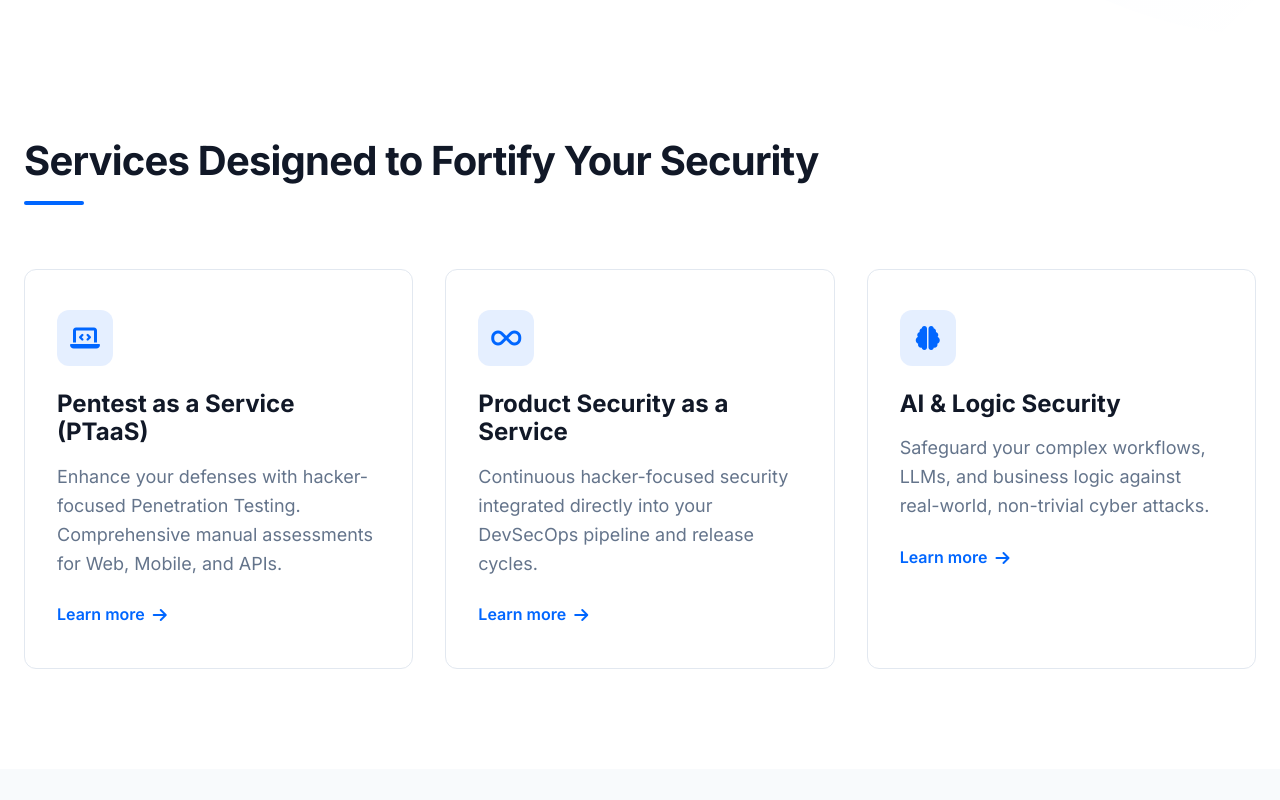
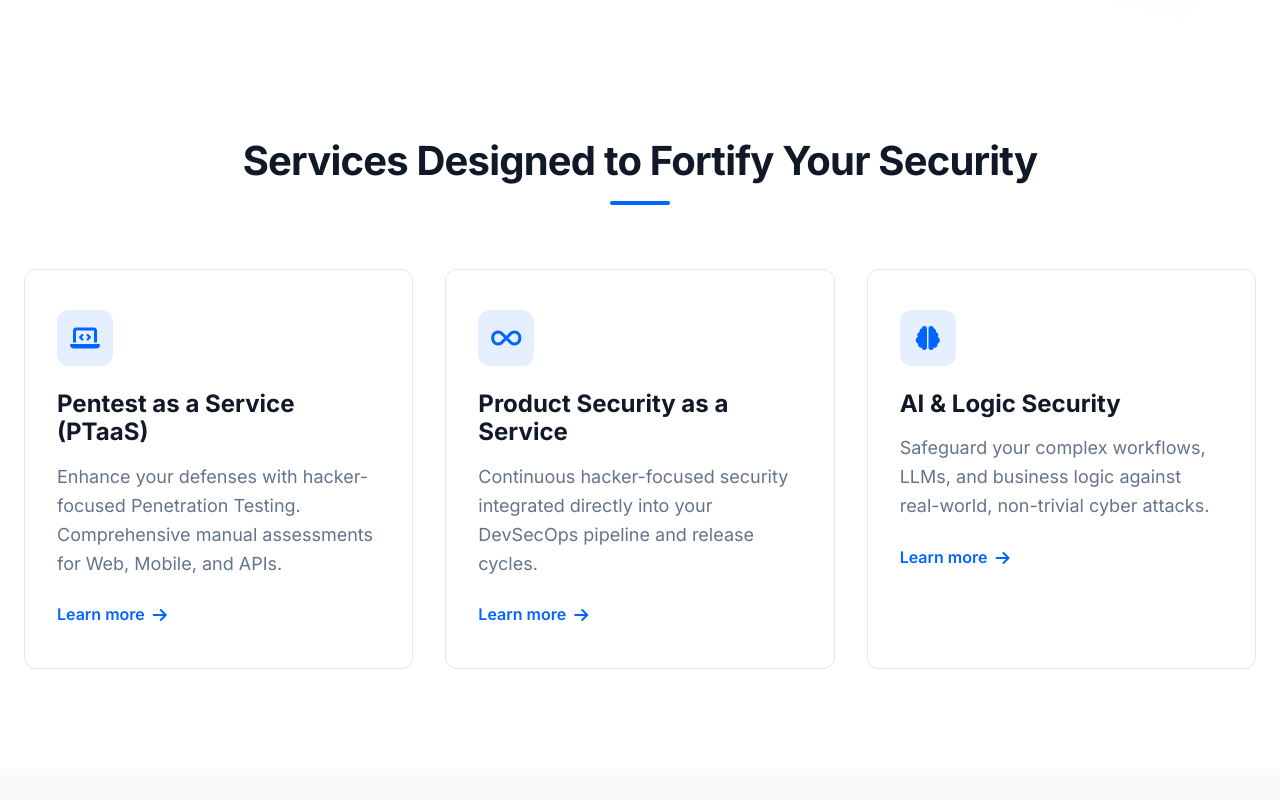
Before and after one commit to ninadgowdru/SecureLayer, a plain HTML site: page index.html in a window 1280 px wide. Shown: the part 940-1740 px from the top of the page. Drawn offline with Linux system fonts and the light colour scheme.

Commit message:
Added website files

```diff
--- a/style.css
+++ b/style.css
@@ -427,6 +427,8 @@ a {
 .section-header {
     margin-bottom: 64px;
     max-width: 800px;
+    text-align: center;
+    margin: 0 auto 64px;
 }
 
 .section-header.center {
@@ -439,7 +441,7 @@ a {
     height: 4px;
     background-color: var(--primary-color);
     border-radius: 2px;
-    margin-top: 16px;
+    margin: 16px auto 0;
 }
 
 .heading-line.center {
```
